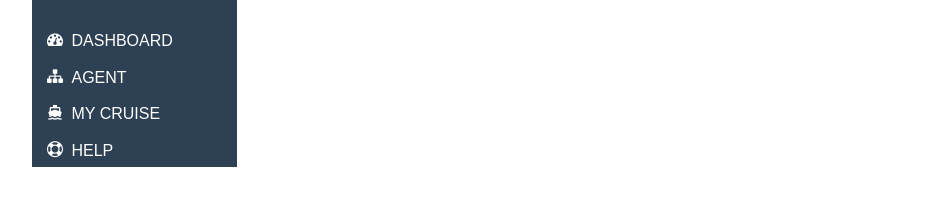
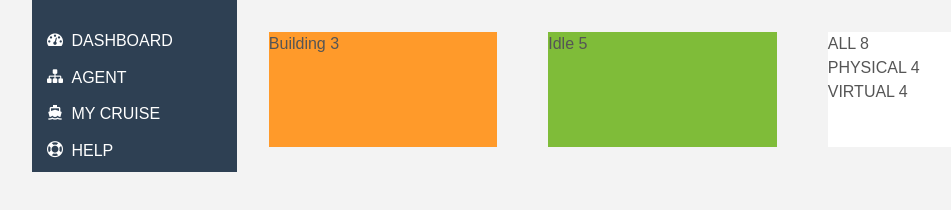
Before and after one commit to doudou1212/ui-homework, a website built with webpack: page src/index.html in a window 1280 px wide. Shown: the whole page, without its empty margins (96-1047 px from the left). Built offline with nearby package versions, Linux system fonts and the light colour scheme; a web font is replaced by a local one.

Commit message:
add stats panel

```diff
--- a/src/index.html
+++ b/src/index.html
@@ -4,9 +4,10 @@
   <meta charset="UTF-8">
   <title>Title</title>
   <link rel="stylesheet" href="/dist/styles.css">
-  <script src="/dist/main.js" ></script>
+  <script src="/dist/main.js"></script>
 </head>
-<body class="crulse-body">
+<body>
+<div class="crulse-body">
   <aside class="side-panel">
     <section class="menu">
       <div class="meanu-item">
@@ -29,7 +30,34 @@
 
     <section class="history"></section>
   </aside>
-<div class="main-content"></div>
 
+  <section class="main-content">
+    <div class="stats-panel">
+      <div class="stats-panel--item build-info">
+        <span calss="title">Building</span>
+        <span calss="count">3</span>
+      </div>
+      <div class="stats-panel--item idle-info">
+        <span calss="title">Idle</span>
+        <span calss="count">5</span>
+      </div>
+      <div class="stats-panel--item all-info">
+        <div>
+          <span calss="title">ALL</span>
+          <span calss="count">8</span>
+        </div>
+        <div>
+          <span calss="title">PHYSICAL</span>
+          <span calss="count">4</span>
+        </div>
+        <div>
+          <span calss="title">VIRTUAL</span>
+          <span calss="count">4</span>
+        </div>
+      </div>
+    </div>
+
+  </section>
+</div>
 </body>
 </html>
--- a/src/styles/main.scss
+++ b/src/styles/main.scss
@@ -1,2 +1,3 @@
 @import './structure.scss';
 @import "./side-panel.scss";
+@import "./stats-panel.scss";
--- a/src/styles/side-panel.scss
+++ b/src/styles/side-panel.scss
@@ -9,5 +9,9 @@
     margin-left: 0.25em;
     line-height: 2em;
   }
+}
 
+.history {
+  position: absolute;
+  bottom: 30px;
 }
--- /dev/null
+++ b/src/styles/stats-panel.scss
@@ -0,0 +1,23 @@
+.stats-panel {
+  width: 100%;
+
+  &--item {
+    width: 29%;
+    height: 115px;
+    float: left;
+  }
+
+  .idle-info {
+    margin: 0 6.5%;
+    background-color: #7FBC39;
+  }
+
+  .build-info {
+    background-color: #FF9A2A;
+  }
+
+  .all-info {
+    float: right;
+    background-color: #FFFFFF;
+  }
+}
--- a/src/styles/structure.scss
+++ b/src/styles/structure.scss
@@ -1,5 +1,9 @@
 * {
   margin: 0 auto;
+}
+
+body {
+  background-color: #F3F3F3;
 }
 
 .crulse-body {
@@ -18,4 +22,12 @@
   width: 20%;
   color: #FFFFFF;
   background-color: #2E4053;
+  float: left;
 }
+
+.main-content {
+  width: 80%;
+  float: right;
+  box-sizing: border-box;
+  padding: 2em 0 0 2em;
+}
```
Lines whose indentation alone changed are shown as unchanged.
